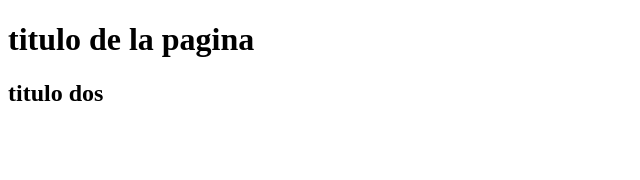
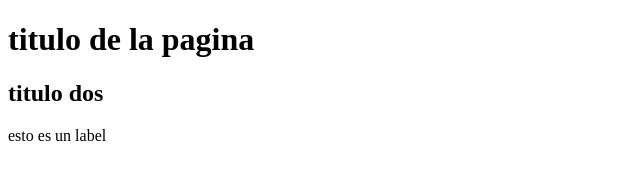
Before and after one commit to Santiagopulidocal99/cursogit2, a plain HTML site: page index.html in a window 1280 px wide. Shown: the whole page, without its empty margins (0-640 px from the left). Drawn offline with Linux system fonts and the light colour scheme.

Commit message:
se agrega laber en master

```diff
--- a/index.html
+++ b/index.html
@@ -8,5 +8,6 @@
 <body>
     <h1>titulo de la pagina</h1>
     <h2>titulo dos</h2>
+    <label>esto es un label</label>
 </body>
 </html>
```
